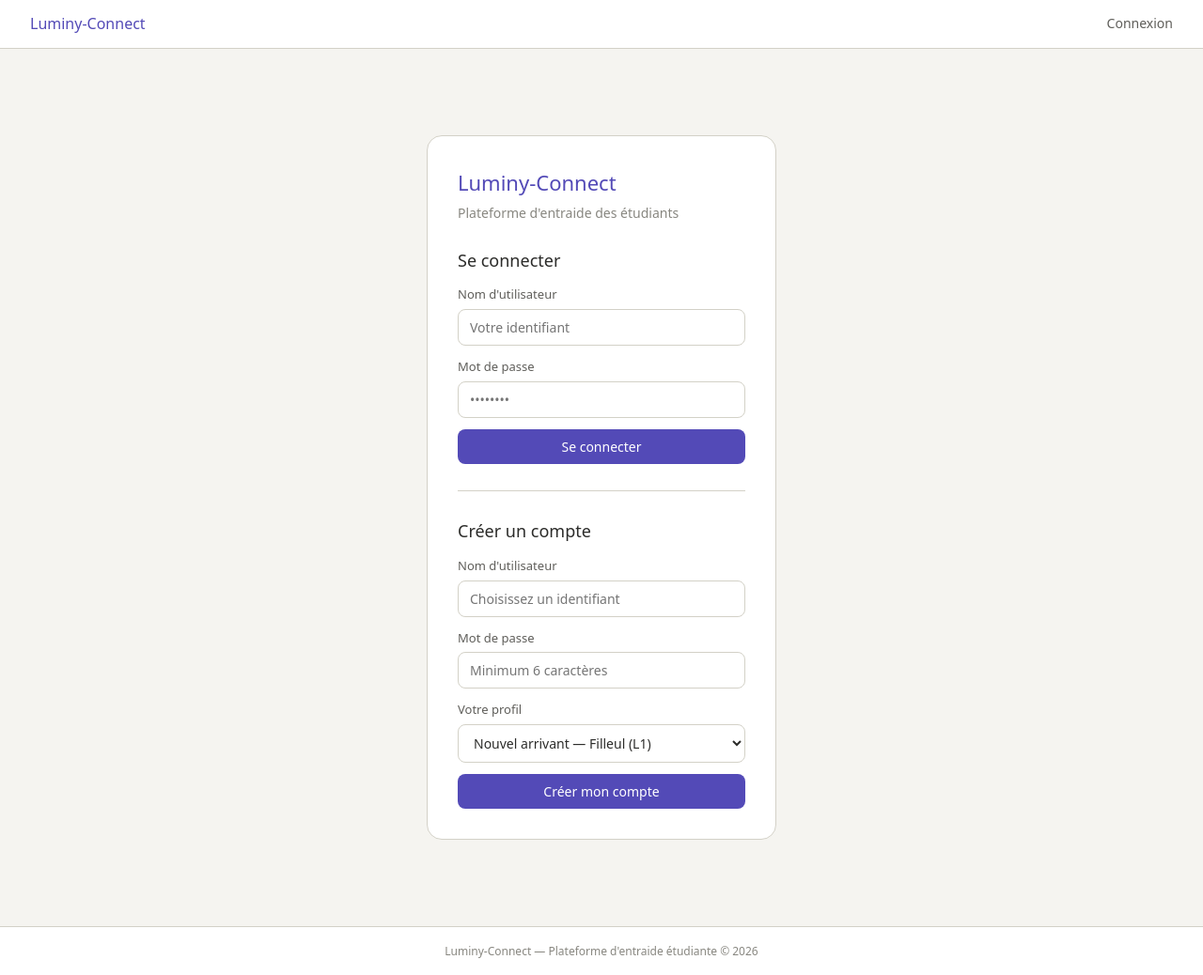
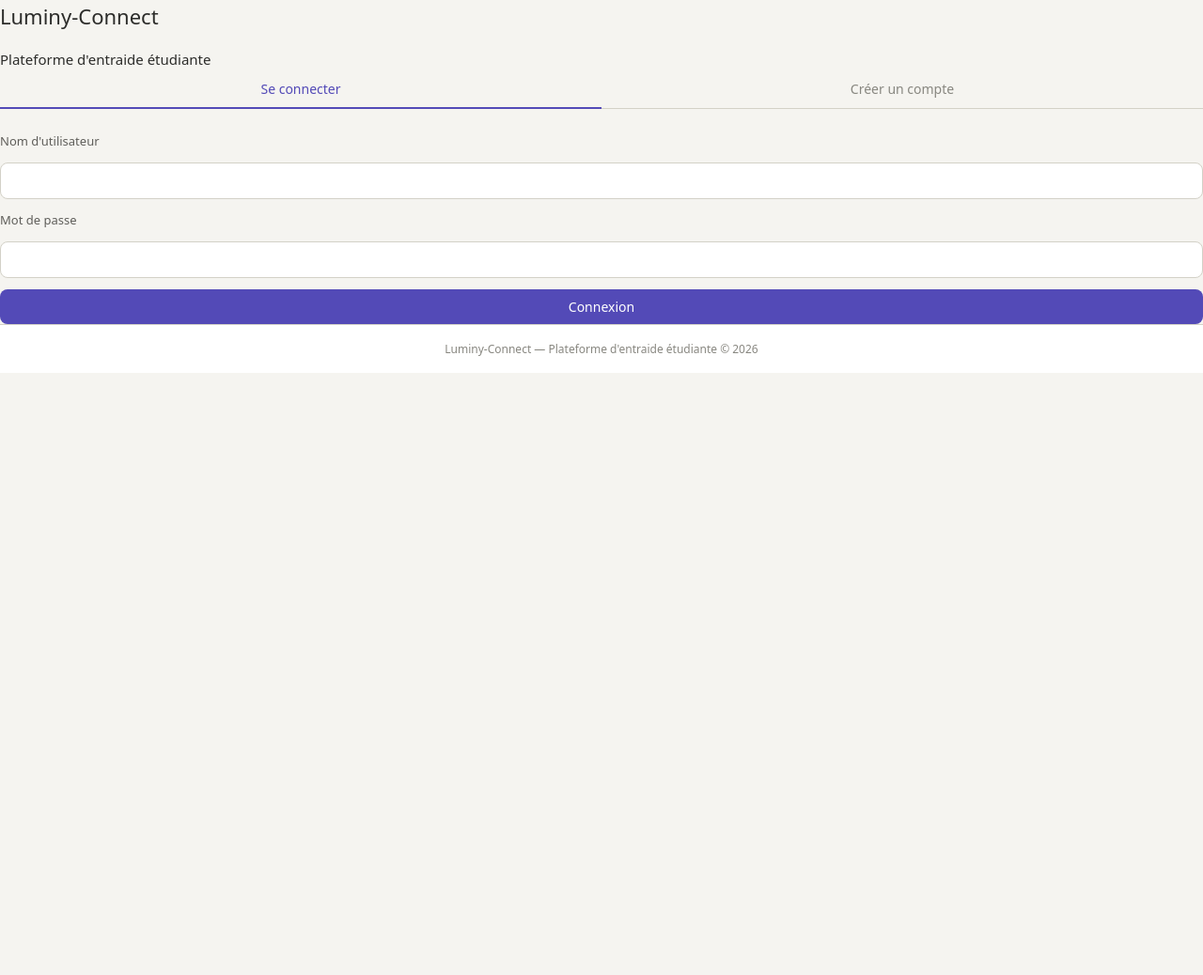
Before and after one commit to Hermez-anderrahim/Projet-Web, a Flask app: page /connexion in a window 1280 px wide. Shown: the whole page at 94% size. After the commit the page ends 397 px from the top, so only its background shows below. Run offline with Flask 3, Linux system fonts and the light colour scheme.

Commit message:
fixed the css problem

```diff
--- a/static/style.css
+++ b/static/style.css
@@ -288,32 +288,37 @@ button:active, .btn:active { transform: scale(0.98); }
   border-bottom: 0.5px solid var(--gris-bord);
 }
 
-/* ── Connexion (page centrée) ────────────────────────────── */
-.page-connexion {
-  max-width: 400px;
-  margin: 60px auto;
-  background: var(--blanc);
-  border: 0.5px solid var(--gris-bord);
-  border-radius: 16px;
-  padding: 32px;
-}
-
-.page-connexion h1 {
-  color: var(--violet);
-  margin-bottom: 4px;
-}
-
-.page-connexion .sous-titre {
-  font-size: 14px;
-  color: var(--gris-doux);
+/* ── Tabs connexion ──────────────────────────────────────── */
+.tabs {
+  display: flex;
+  border-bottom: 0.5px solid var(--gris-bord);
   margin-bottom: 24px;
 }
 
-.page-connexion section + section {
-  margin-top: 28px;
-  padding-top: 28px;
-  border-top: 0.5px solid var(--gris-bord);
+.tab-btn {
+  flex: 1;
+  background: none;
+  border: none;
+  border-bottom: 2px solid transparent;
+  padding: 10px 0;
+  margin-bottom: -1px;
+  font-size: 14px;
+  color: var(--gris-doux);
+  cursor: pointer;
+  transition: color 0.15s, border-color 0.15s;
+  border-radius: 0;
 }
+
+.tab-btn:hover { color: var(--violet); }
+
+.tab-btn.active {
+  color: var(--violet);
+  font-weight: 500;
+  border-bottom-color: var(--violet);
+}
+
+.tab-panel { display: none; }
+.tab-panel.active { display: flex; flex-direction: column; gap: 12px; }
 
 /* ── Ressources ──────────────────────────────────────────── */
 .carte-ressource {
--- a/templates/connexion.html
+++ b/templates/connexion.html
@@ -1,52 +1,60 @@
-{% include 'en_tete.html' %}
+<!DOCTYPE html>
+<html lang="fr">
+<head>
+  <meta charset="UTF-8">
+  <meta name="viewport" content="width=device-width, initial-scale=1.0">
+  <title>Connexion — Luminy-Connect</title>
+  <link rel="stylesheet" href="{{ url_for('static', filename='style.css') }}">
+</head>
+<body>
 
-<main>
-  <div class="page-connexion">
-    <h1>Luminy-Connect</h1>
-    <p class="sous-titre">Plateforme d'entraide des étudiants</p>
+<div class="page-connexion">
+  <h1>Luminy-Connect</h1>
+  <p class="sous-titre">Plateforme d'entraide étudiante</p>
 
-    {% if erreur %}
-    <div class="erreur">{{ erreur }}</div>
-    {% endif %}
+  {% if erreur %}
+  <p class="erreur">{{ erreur }}</p>
+  {% endif %}
 
-    <section>
-      <h2>Se connecter</h2>
-      <form action="/connexion" method="POST">
-        <label>
-          Nom d'utilisateur
-          <input type="text" name="nom_utilisateur" placeholder="Votre identifiant" required>
-        </label>
-        <label>
-          Mot de passe
-          <input type="password" name="mot_de_passe" placeholder="••••••••" required>
-        </label>
-        <button type="submit">Se connecter</button>
-      </form>
-    </section>
+  <div class="tabs">
+    <button class="tab-btn active" onclick="switchTab('connexion', this)">Se connecter</button>
+    <button class="tab-btn"        onclick="switchTab('inscription', this)">Créer un compte</button>
+  </div>
 
-    <section>
-      <h2>Créer un compte</h2>
-      <form action="/inscription" method="POST">
-        <label>
-          Nom d'utilisateur
-          <input type="text" name="nom_utilisateur" placeholder="Choisissez un identifiant" required>
-        </label>
-        <label>
-          Mot de passe
-          <input type="password" name="mot_de_passe" placeholder="Minimum 6 caractères" required>
-        </label>
-        <label>
-          Votre profil
-          <select name="est_parrain" required>
-            <option value="0">Nouvel arrivant — Filleul (L1)</option>
-            <option value="1">Étudiant expérimenté — Parrain (L2/L3)</option>
-          </select>
-        </label>
-        <button type="submit">Créer mon compte</button>
-      </form>
-    </section>
+  <div id="tab-connexion" class="tab-panel active">
+    <form action="{{ url_for('connexion_post') }}" method="POST">
+      <label for="c-nom">Nom d'utilisateur</label>
+      <input type="text" id="c-nom" name="nom_utilisateur" required>
+      <label for="c-mdp">Mot de passe</label>
+      <input type="password" id="c-mdp" name="mot_de_passe" required>
+      <button type="submit">Connexion</button>
+    </form>
+  </div>
 
+  <div id="tab-inscription" class="tab-panel">
+    <form action="{{ url_for('inscription') }}" method="POST">
+      <label for="i-nom">Nom d'utilisateur</label>
+      <input type="text" id="i-nom" name="nom_utilisateur" required>
+      <label for="i-mdp">Mot de passe</label>
+      <input type="password" id="i-mdp" name="mot_de_passe" required>
+      <label style="flex-direction: row; align-items: center; gap: 8px;">
+        <input type="checkbox" name="est_parrain" value="1">
+        Je suis un étudiant expérimenté (L2/L3)
+      </label>
+      <button type="submit">S'inscrire</button>
+    </form>
   </div>
-</main>
+</div>
 
-{% include 'pied_de_page.html' %}
+<footer>Luminy-Connect — Plateforme d'entraide étudiante © 2026</footer>
+
+<script>
+function switchTab(name, btn) {
+  document.querySelectorAll('.tab-panel').forEach(p => p.classList.remove('active'));
+  document.querySelectorAll('.tab-btn').forEach(b => b.classList.remove('active'));
+  document.getElementById('tab-' + name).classList.add('active');
+  btn.classList.add('active');
+}
+</script>
+</body>
+</html>
```
Also changed, not shown: luminy_connect.sqlite.
